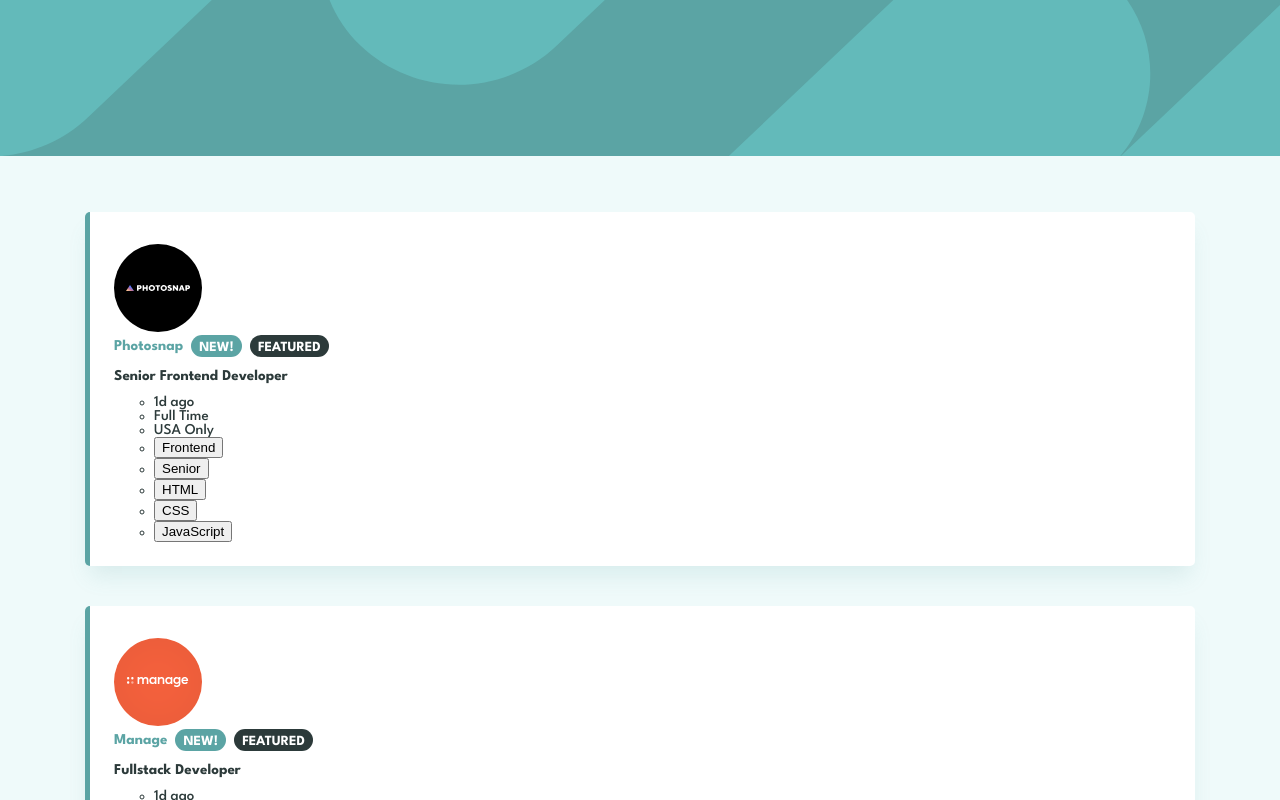
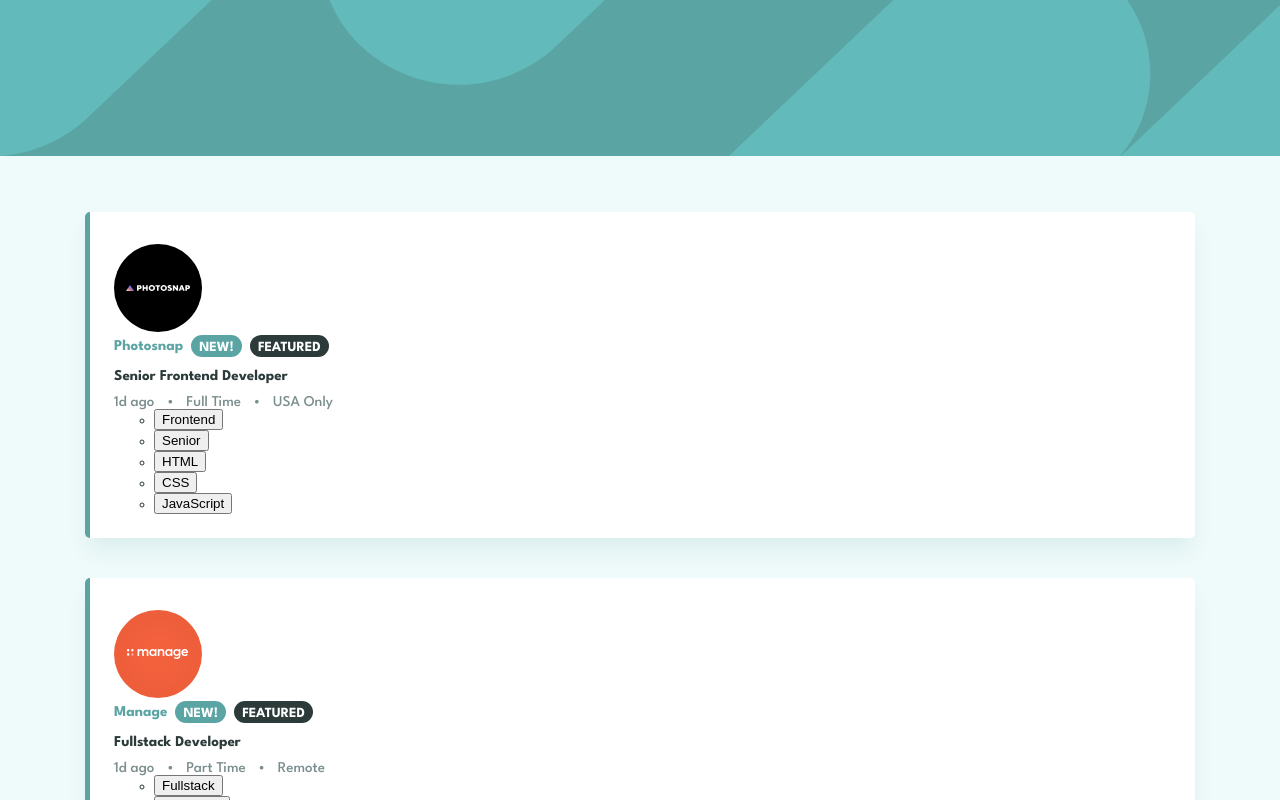
Before and after one commit to Freja137/job_listing, a Vue app: page / in a window 1280 px wide. Shown: the top 800 px of the page. Built offline with nearby package versions, Linux system fonts and the light colour scheme.

Commit message:
styler meta-linje

```diff
--- a/src/style.css
+++ b/src/style.css
@@ -106,3 +106,17 @@ main {
   font-weight: 700;
   margin: 12px 0;
 }
+
+.job-meta {
+  list-style: none;
+  padding: 0;
+  margin: 0;
+  display: flex;
+  gap: 12px;
+  color: var(--gray);
+}
+
+.job-meta li+li::before {
+  content: "•";
+  margin-right: 12px;
+}
```
